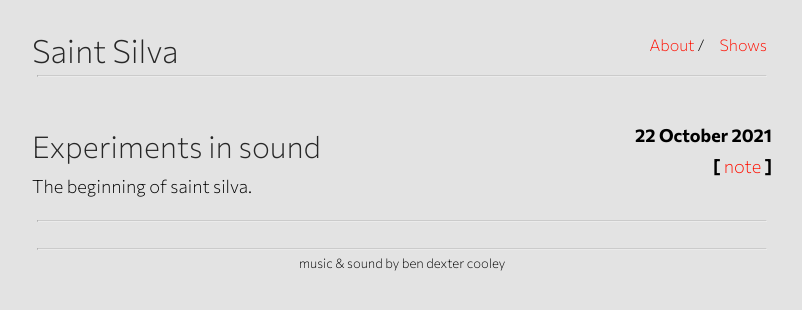
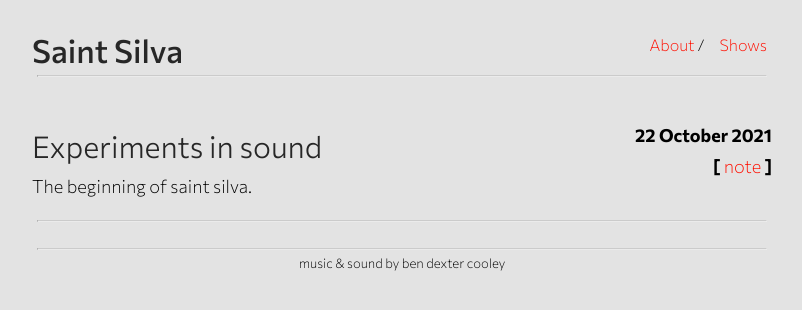
Before and after one commit to bendoesdata/saint-silva, a Jekyll site: the page built from index.html, in a window 1280 px wide. Shown: the top 310 px of the page, without its empty margins (238-1040 px from the left). Built offline with Jekyll 4.4.1, drawn with Linux system fonts in a browser that asks for light colours.

Commit message:
change font weight

```diff
--- a/css/main.scss
+++ b/css/main.scss
@@ -67,6 +67,7 @@ code {
         font-size: 32px;
         color: #272727;
         display: inline-block;
+        font-weight: 500;
     }
 }
 
@@ -79,6 +80,7 @@ code {
         color: #272727;
         display: inline-block;
         font-size: 30px;
+        font-weight: 300;
     }
     .details{
         @extend .pull-right;
```
